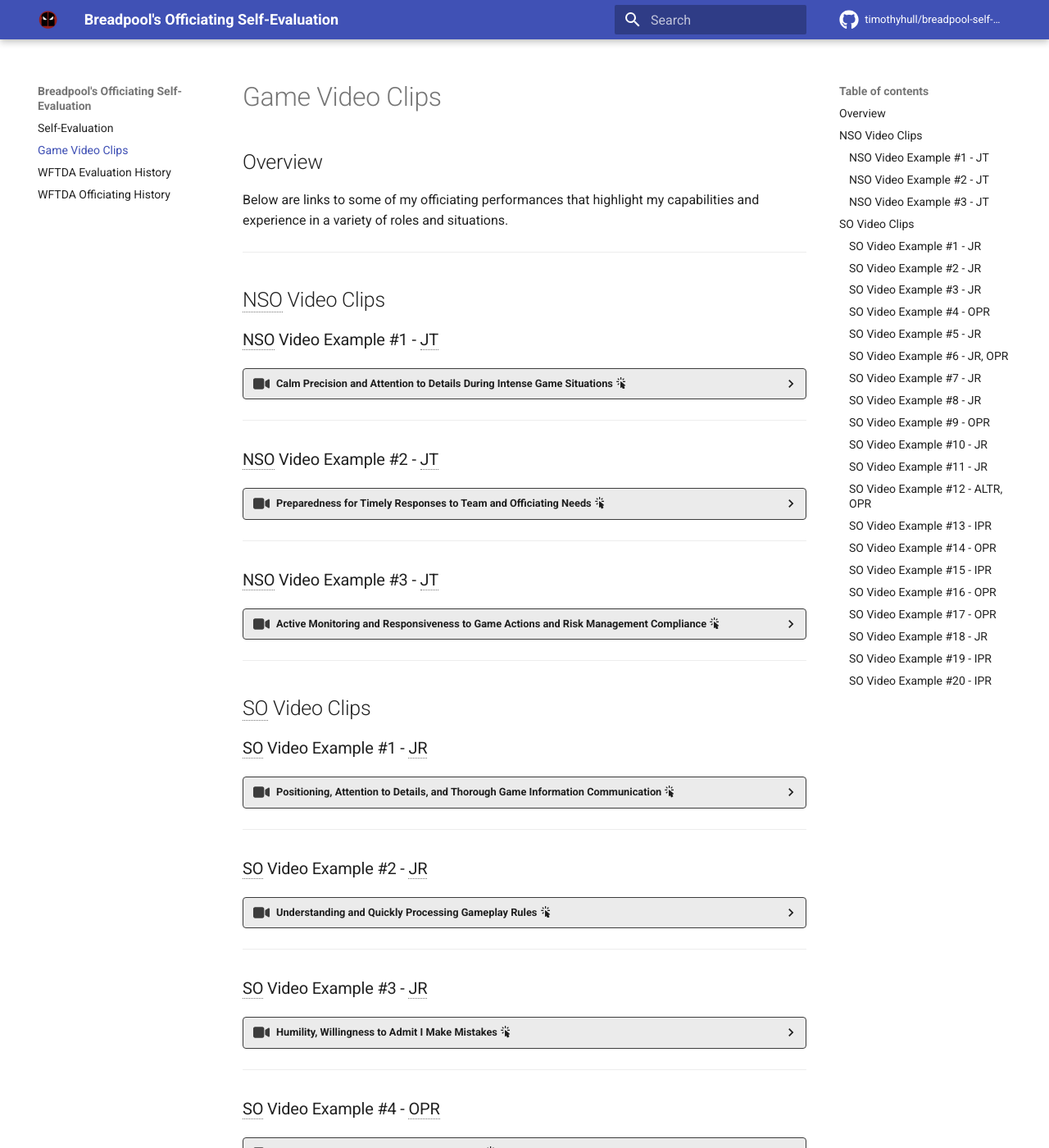
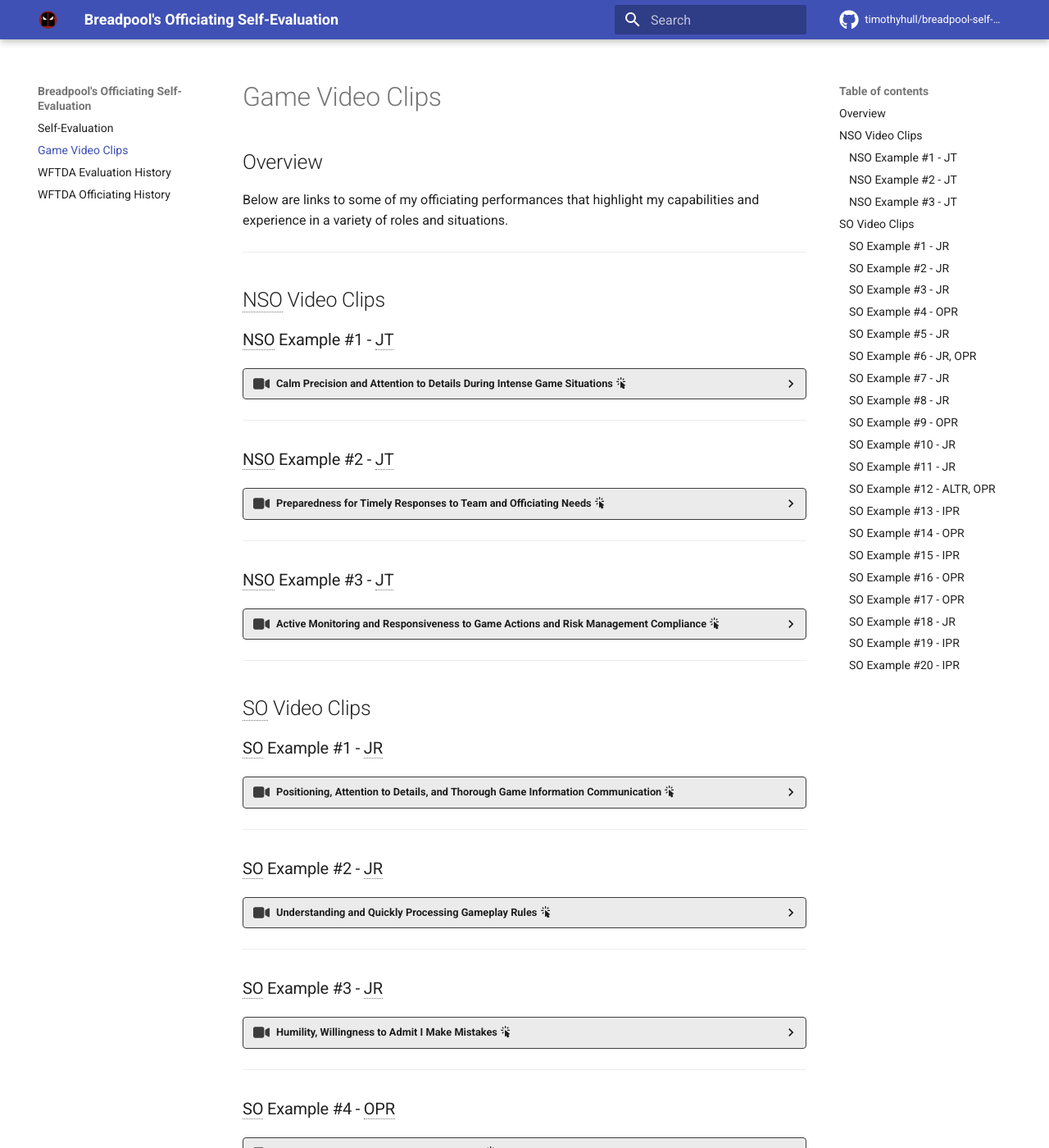
Before and after one commit to timothyhull/breadpool-self-eval, an MkDocs documentation site: the page built from docs/game_video_clips.md, in a window 1280 px wide and 1400 px high. Shown: the whole window at 82% size. Built offline with MkDocs 1.6.1 and Material for MkDocs 9.7.7, drawn with Linux system fonts in a browser that asks for light colours; comment, search, counter and statistics services are not loaded; some of the changed text lies outside the part shown.

Commit message:
Update headings format

```diff
--- a/docs/game_video_clips.md
+++ b/docs/game_video_clips.md
@@ -8,7 +8,7 @@ Below are links to some of my officiating performances that highlight my capabil
 
 ## NSO Video Clips
 
-### NSO Video Example #1 - JT
+### NSO Example #1 - JT
 
 ??? video "Calm Precision and Attention to Details During Intense Game Situations :material-cursor-default-click:"
 
@@ -58,7 +58,7 @@ Below are links to some of my officiating performances that highlight my capabil
 
 ---
 
-### NSO Video Example #2 - JT
+### NSO Example #2 - JT
 
 ??? video "Preparedness for Timely Responses to Team and Officiating Needs :material-cursor-default-click:"
 
@@ -95,7 +95,7 @@ Below are links to some of my officiating performances that highlight my capabil
 
 ---
 
-### NSO Video Example #3 - JT
+### NSO Example #3 - JT
 
 ??? video "Active Monitoring and Responsiveness to Game Actions and Risk Management Compliance :material-cursor-default-click:"
 
@@ -245,7 +245,7 @@ Below are links to some of my officiating performances that highlight my capabil
 
 ## SO Video Clips
 
-### SO Video Example #1 - JR
+### SO Example #1 - JR
 
 ??? video "Positioning, Attention to Details, and Thorough Game Information Communication :material-cursor-default-click:"
 
@@ -274,7 +274,7 @@ Below are links to some of my officiating performances that highlight my capabil
 
 ---
 
-### SO Video Example #2 - JR
+### SO Example #2 - JR
 
 ??? video "Understanding and Quickly Processing Gameplay Rules :material-cursor-default-click:"
 
@@ -302,7 +302,7 @@ Below are links to some of my officiating performances that highlight my capabil
 
 ---
 
-### SO Video Example #3 - JR
+### SO Example #3 - JR
 
 ??? video "Humility, Willingness to Admit I Make Mistakes :material-cursor-default-click:"
 
@@ -327,7 +327,7 @@ Below are links to some of my officiating performances that highlight my capabil
 
 ---
 
-### SO Video Example #4 - OPR
+### SO Example #4 - OPR
 
 ??? video "Use of Slow, Clear, and Visible Hand Signals :material-cursor-default-click:"
 
@@ -387,7 +387,7 @@ Below are links to some of my officiating performances that highlight my capabil
 
 ---
 
-### SO Video Example #5 - JR
+### SO Example #5 - JR
 
 ??? video "Observing Detailed Action at High Speed and Immediately Issuing Accurate Points :material-cursor-default-click:"
 
@@ -416,7 +416,7 @@ Below are links to some of my officiating performances that highlight my capabil
 
 ---
 
-### SO Video Example #6 - JR, OPR
+### SO Example #6 - JR, OPR
 
 ??? video "Use of Discretion and Judgment to Make a No-Call :material-cursor-default-click:"
 
@@ -506,7 +506,7 @@ Below are links to some of my officiating performances that highlight my capabil
 
 ---
 
-### SO Video Example #7 - JR
+### SO Example #7 - JR
 
 ??? video "Track, Pack, and Engagement Zone Location Awareness :material-cursor-default-click:"
 
@@ -533,7 +533,7 @@ Below are links to some of my officiating performances that highlight my capabil
 
 ---
 
-### SO Video Example #8 - JR
+### SO Example #8 - JR
 
 ??? video "Awareness of the Unconventional Use of an Illegal Blocking Zone to Gain Position :material-cursor-default-click:"
 
@@ -559,7 +559,7 @@ Below are links to some of my officiating performances that highlight my capabil
 
 ---
 
-### SO Video Example #9 - OPR
+### SO Example #9 - OPR
 
 ??? video "Awareness/Tracking of a Non-Initiator Cut While Remaining in Position :material-cursor-default-click:"
 
@@ -588,7 +588,7 @@ Below are links to some of my officiating performances that highlight my capabil
 
 ---
 
-### SO Video Example #10 - JR
+### SO Example #10 - JR
 
 ??? video "Body Positioning, Lateral Movement, Rapid Acceleration/Acceleration, Advanced Stop Techniques, and Player Positioning Awareness :material-cursor-default-click:"
 
@@ -616,7 +616,7 @@ Below are links to some of my officiating performances that highlight my capabil
 
 ---
 
-### SO Video Example #11 - JR
+### SO Example #11 - JR
 
 ??? video "Controlled, Mid-Corner, Rapid Stop and While Maintaining Position  :material-cursor-default-click:"
 
@@ -645,7 +645,7 @@ Below are links to some of my officiating performances that highlight my capabil
 
 ---
 
-### SO Video Example #12 - ALTR, OPR
+### SO Example #12 - ALTR, OPR
 
 ??? video "ALTR Readiness and Rapid Activation  :material-cursor-default-click:"
 
@@ -681,7 +681,7 @@ Below are links to some of my officiating performances that highlight my capabil
 
 ---
 
-### SO Video Example #13 - IPR
+### SO Example #13 - IPR
 
 ??? video "Respectfully and Kindly Listening to an Unhappy Coach :material-cursor-default-click:"
 
@@ -713,7 +713,7 @@ Below are links to some of my officiating performances that highlight my capabil
 
 ---
 
-### SO Video Example #14 - OPR
+### SO Example #14 - OPR
 
 ??? video "Positioning Precision, Hustle, & Peer Communication :material-cursor-default-click:"
 
@@ -754,7 +754,7 @@ Below are links to some of my officiating performances that highlight my capabil
 
 ---
 
-### SO Video Example #15 - IPR
+### SO Example #15 - IPR
 
 ??? video "Use of Skating Techniques Recover and Maintain Accurate Positioning :material-cursor-default-click:"
 
@@ -789,7 +789,7 @@ Below are links to some of my officiating performances that highlight my capabil
 
 ---
 
-### SO Video Example #16 - OPR
+### SO Example #16 - OPR
 
 ??? video "Attention to Details to Avoid Issuing a Penalty :material-cursor-default-click:"
 
@@ -818,7 +818,7 @@ Below are links to some of my officiating performances that highlight my capabil
 
 ---
 
-### SO Video Example #17 - OPR
+### SO Example #17 - OPR
 
 ??? video "Proactively Monitoring Game Action :material-cursor-default-click:"
 
@@ -856,7 +856,7 @@ Below are links to some of my officiating performances that highlight my capabil
 
 ---
 
-### SO Video Example #18 - JR
+### SO Example #18 - JR
 
 ??? video "Identifying and Tracking Complex Non-Initiator Cut Scenarios :material-cursor-default-click:"
 
@@ -902,7 +902,7 @@ Below are links to some of my officiating performances that highlight my capabil
 
 ---
 
-### SO Video Example #19 - IPR
+### SO Example #19 - IPR
 
 ??? video "Contact Initiation and Game Impact Assessment :material-cursor-default-click:"
 
@@ -935,7 +935,7 @@ Below are links to some of my officiating performances that highlight my capabil
 
 ---
 
-### SO Video Example #20 - IPR
+### SO Example #20 - IPR
 
 ??? video "Calmness, Composure, and Pack Precision While Under Pressure :material-cursor-default-click:"
 
```
